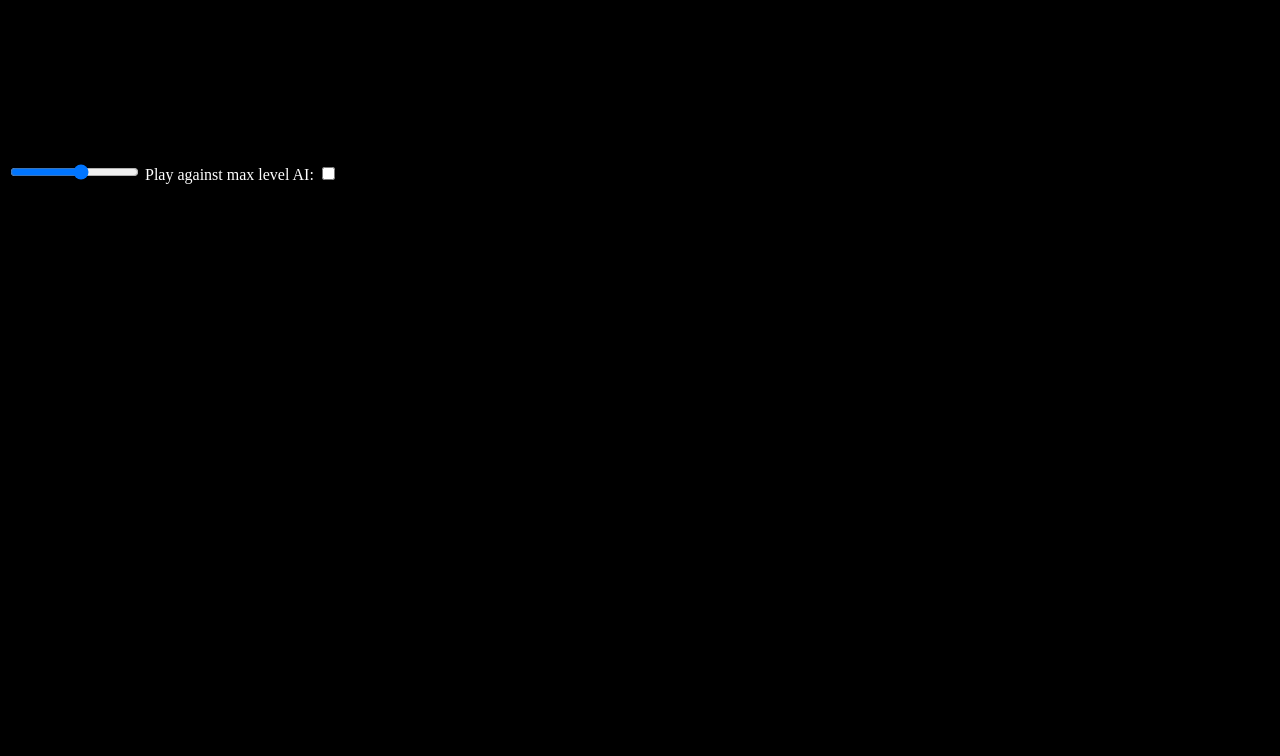
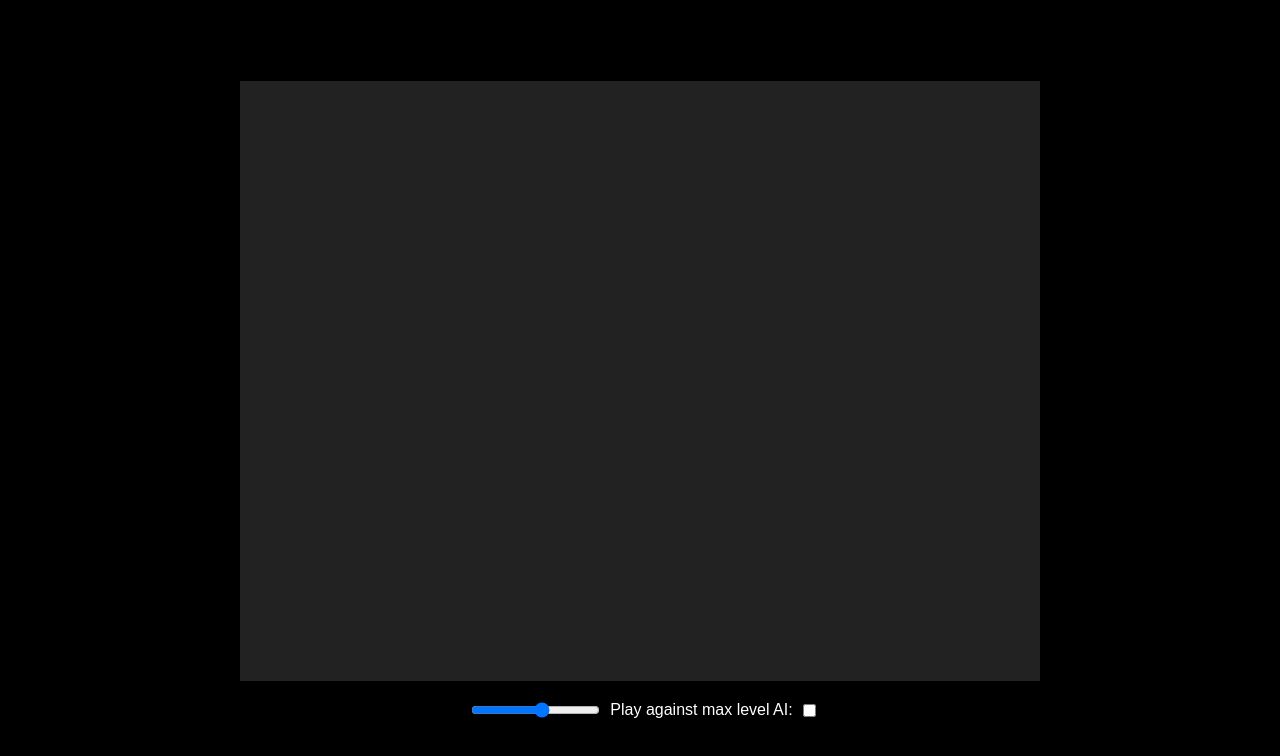
Before and after one commit to bcrpntr/pongai, a website: page index.html in a window 1280 px wide. Drawn offline with Linux system fonts and the light colour scheme.

Commit message:
Update styles.css

```diff
--- a/styles.css
+++ b/styles.css
@@ -1,5 +1,33 @@
-/* Placeholder for your CSS rules */
 body {
     background-color: #000;
     color: #fff;
+    font-family: Arial, sans-serif;
+    display: flex;
+    flex-direction: column;
+    align-items: center;
+    justify-content: center;
+    height: 100vh;
+    margin: 0;
+    padding: 0;
 }
+
+#pongCanvas {
+    background-color: #222;
+    height: 600px;
+    width: 800px;
+}
+
+#controlPanel {
+    display: flex;
+    justify-content: center;
+    align-items: center;
+    margin-top: 20px;
+}
+
+#aiLevel {
+    margin: 0 10px;
+}
+
+#aiMax {
+    margin-left: 10px;
+}
```
